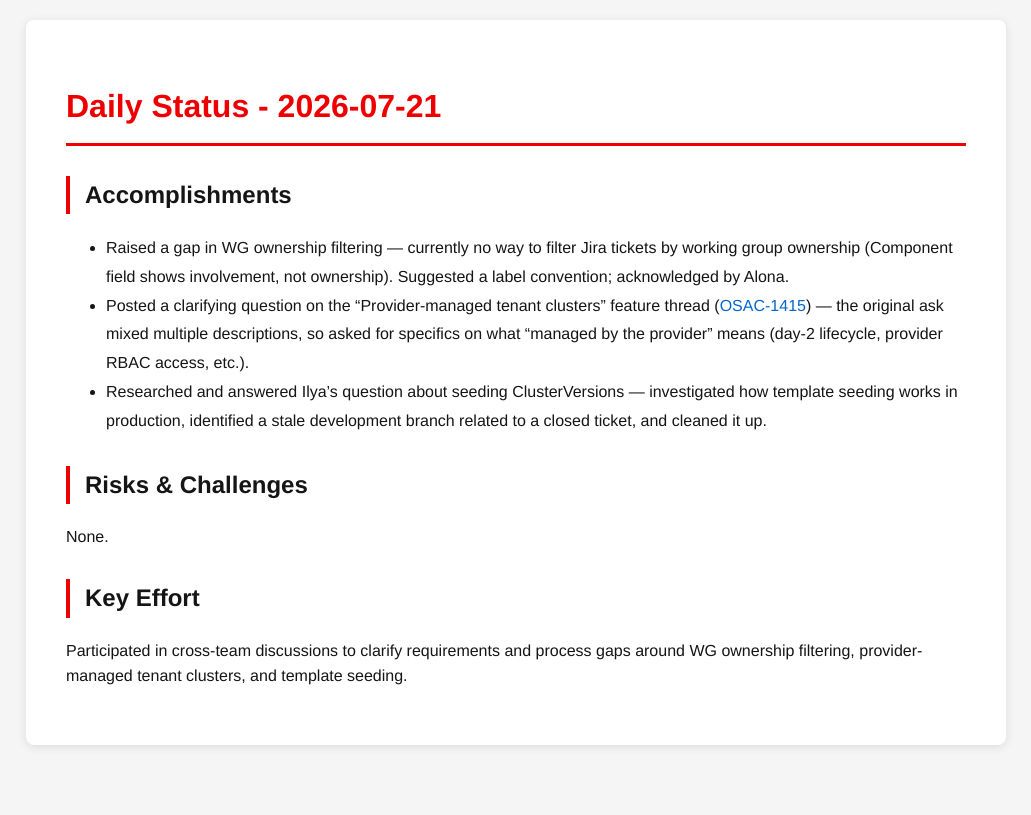
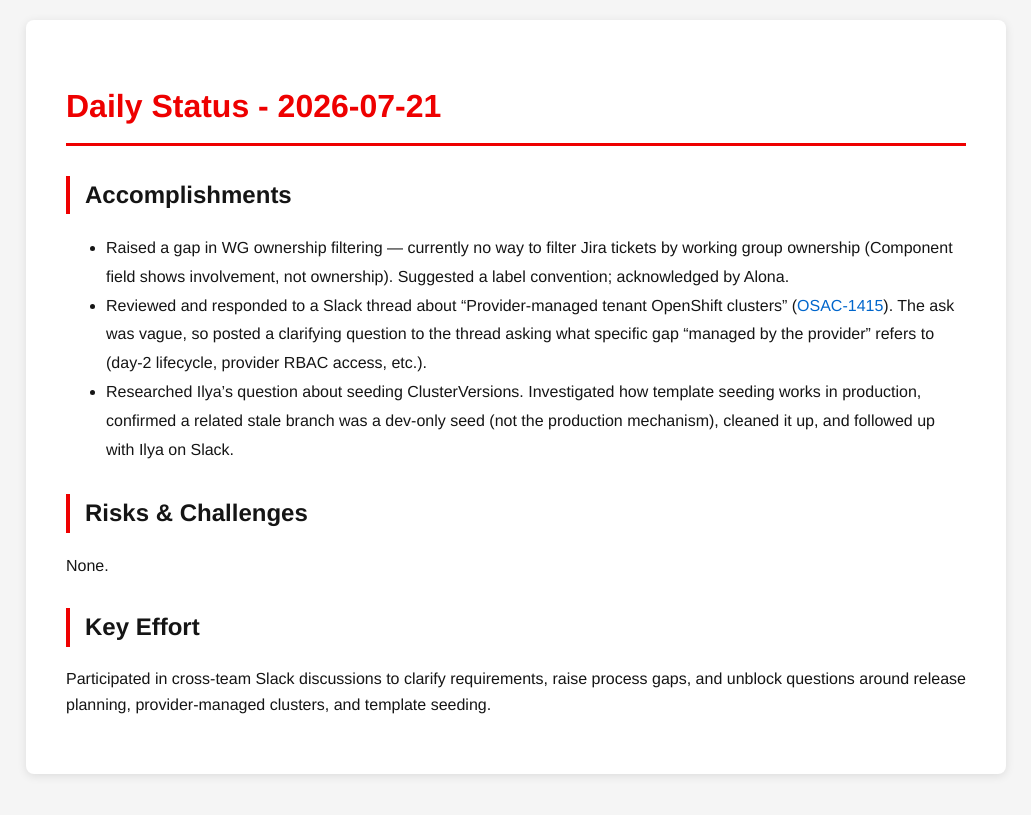
Before and after one commit to tzvatot/daily-status, a Jekyll site: the page built from 2026-07-21.md, in a window 1280 px wide. Shown: the top 815 px of the page, without its empty margins (124-1155 px from the left). Built offline with Jekyll 4.4.1, drawn with Linux system fonts in a browser that asks for light colours.

Commit message:
Daily status update - 2026-07-21

```diff
--- a/2026-07-21.md
+++ b/2026-07-21.md
@@ -8,11 +8,11 @@ date: 2026-07-21
 
 ## Accomplishments
 - Raised a gap in WG ownership filtering — currently no way to filter Jira tickets by working group ownership (Component field shows involvement, not ownership). Suggested a label convention; acknowledged by Alona.
-- Posted a clarifying question on the "Provider-managed tenant clusters" feature thread ([OSAC-1415](https://redhat.atlassian.net/browse/OSAC-1415)) — the original ask mixed multiple descriptions, so asked for specifics on what "managed by the provider" means (day-2 lifecycle, provider RBAC access, etc.).
-- Researched and answered Ilya's question about seeding ClusterVersions — investigated how template seeding works in production, identified a stale development branch related to a closed ticket, and cleaned it up.
+- Reviewed and responded to a Slack thread about "Provider-managed tenant OpenShift clusters" ([OSAC-1415](https://redhat.atlassian.net/browse/OSAC-1415)). The ask was vague, so posted a clarifying question to the thread asking what specific gap "managed by the provider" refers to (day-2 lifecycle, provider RBAC access, etc.).
+- Researched Ilya's question about seeding ClusterVersions. Investigated how template seeding works in production, confirmed a related stale branch was a dev-only seed (not the production mechanism), cleaned it up, and followed up with Ilya on Slack.
 
 ## Risks & Challenges
 None.
 
 ## Key Effort
-Participated in cross-team discussions to clarify requirements and process gaps around WG ownership filtering, provider-managed tenant clusters, and template seeding.
+Participated in cross-team Slack discussions to clarify requirements, raise process gaps, and unblock questions around release planning, provider-managed clusters, and template seeding.
```
